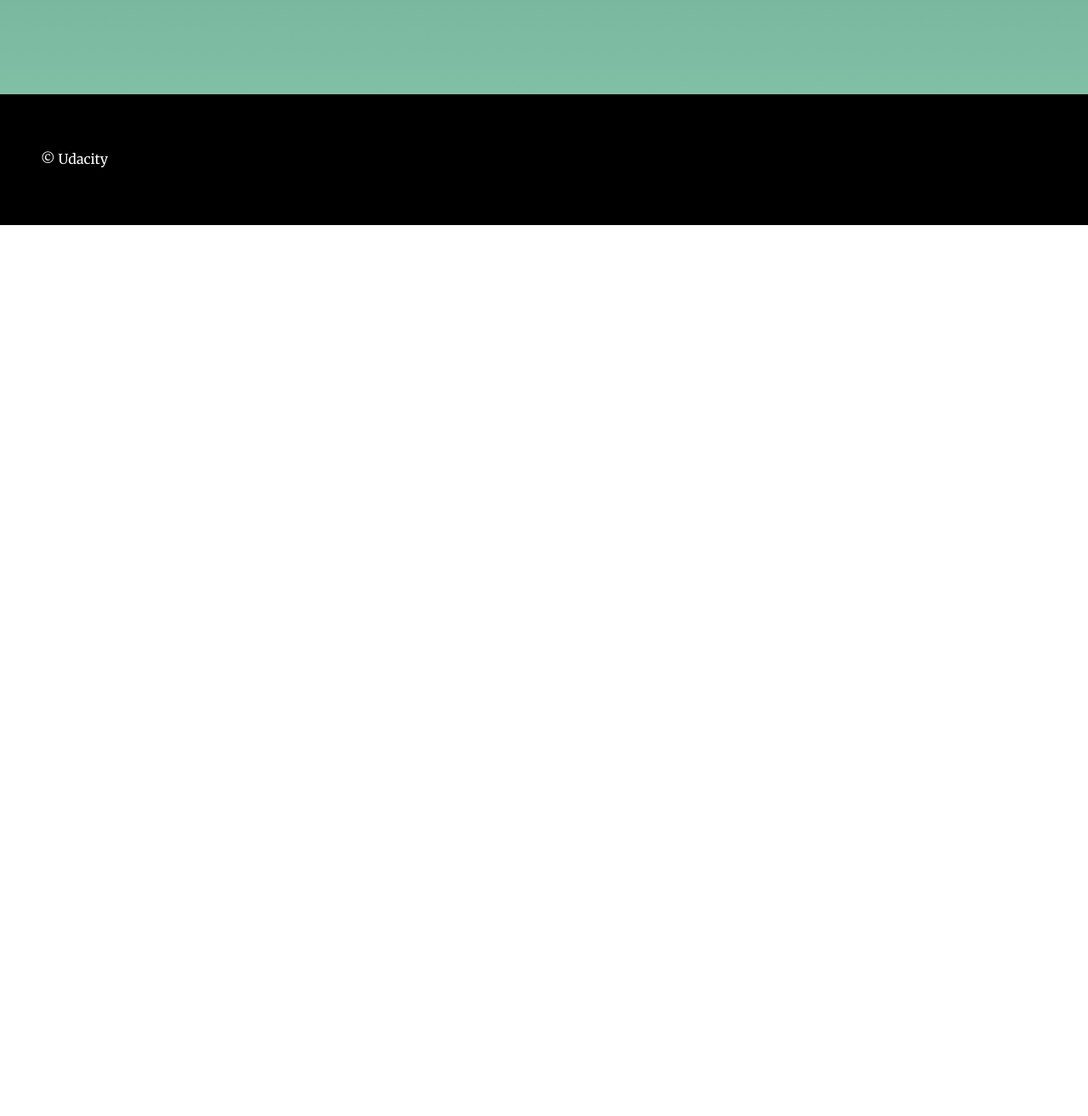
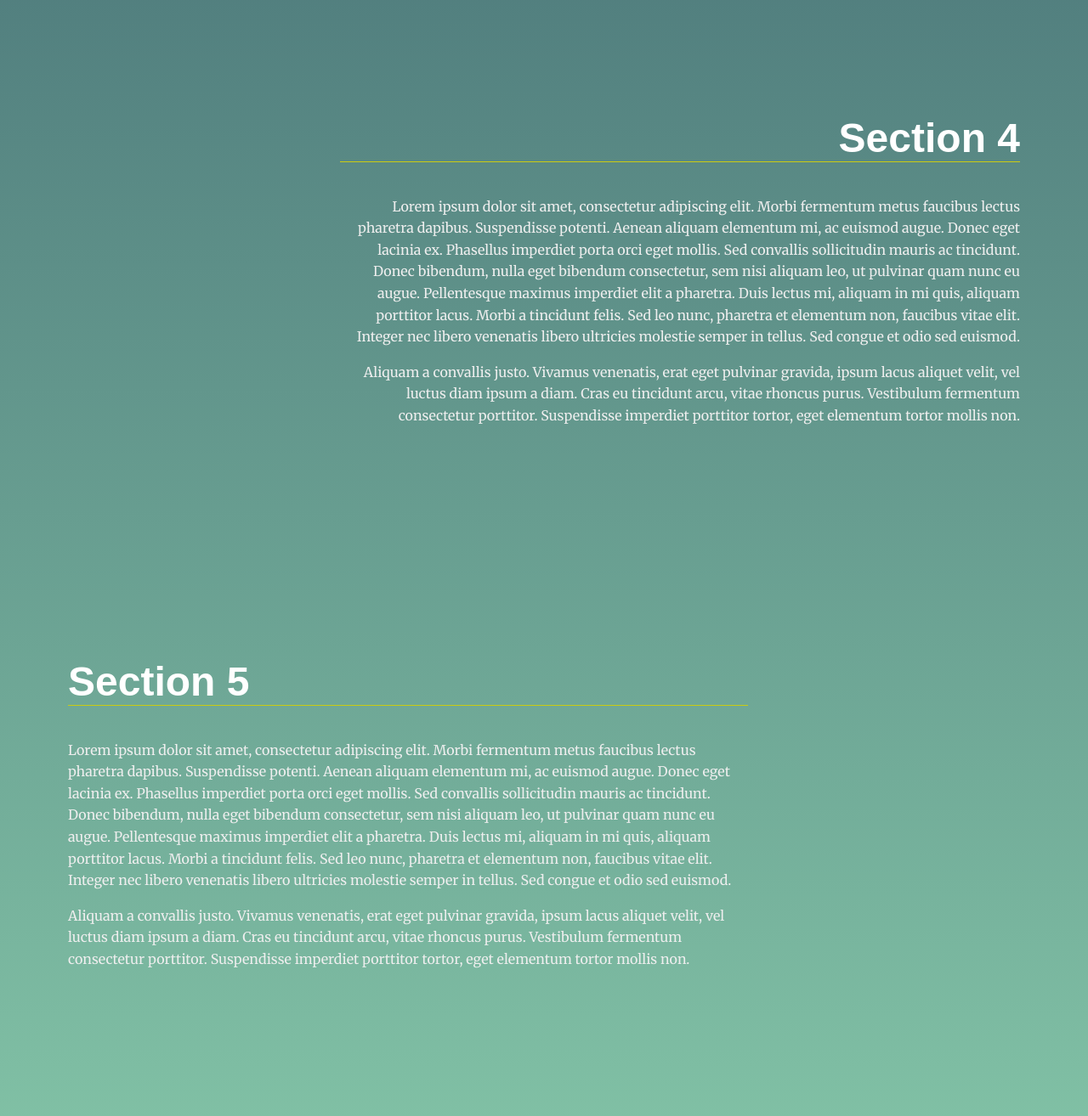
Before and after one commit to nasser5000/mylanding-page-project, a plain HTML site: page index.html in a window 1280 px wide. Shown: the part 2360-3674 px from the top of the page at 85% size. Before the commit the page ends 2625 px from the top, so only its background shows below. Drawn offline with Linux system fonts and the light colour scheme.

Commit message:
create the ceratelistitem function

```diff
--- a/index.html
+++ b/index.html
@@ -1,14 +1,17 @@
-<!DOCTYPE >
+<!DOCTYPE>
 <html lang="en">
+
 <head>
   <meta charset="UTF-8">
   <meta name="viewport" content="width=device-width, initial-scale=1.0">
   <meta http-equiv="X-UA-Compatible" content="ie=edge">
   <title>Manipulating the DOM</title>
   <!-- Load Google Fonts -->
-  <link href="https://fonts.googleapis.com/css?family=Fira+Sans:900|Merriweather&display=swap" rel="stylesheet">  <!-- Load Styles -->
+  <link href="https://fonts.googleapis.com/css?family=Fira+Sans:900|Merriweather&display=swap" rel="stylesheet">
+  <!-- Load Styles -->
   <link href="css/styles.css" rel="stylesheet">
 </head>
+
 <body>
   <!-- HTML Follows BEM naming conventions
   IDs are only used for sections to connect menu achors to sections -->
@@ -29,31 +32,99 @@
     <section id="section1" data-nav="Section 1" class="your-active-class">
       <div class="landing__container">
         <h2>Section 1</h2>
-        <p>Lorem ipsum dolor sit amet, consectetur adipiscing elit. Morbi fermentum metus faucibus lectus pharetra dapibus. Suspendisse potenti. Aenean aliquam elementum mi, ac euismod augue. Donec eget lacinia ex. Phasellus imperdiet porta orci eget mollis. Sed convallis sollicitudin mauris ac tincidunt. Donec bibendum, nulla eget bibendum consectetur, sem nisi aliquam leo, ut pulvinar quam nunc eu augue. Pellentesque maximus imperdiet elit a pharetra. Duis lectus mi, aliquam in mi quis, aliquam porttitor lacus. Morbi a tincidunt felis. Sed leo nunc, pharetra et elementum non, faucibus vitae elit. Integer nec libero venenatis libero ultricies molestie semper in tellus. Sed congue et odio sed euismod.</p>
+        <p>Lorem ipsum dolor sit amet, consectetur adipiscing elit. Morbi fermentum metus faucibus lectus pharetra
+          dapibus. Suspendisse potenti. Aenean aliquam elementum mi, ac euismod augue. Donec eget lacinia ex. Phasellus
+          imperdiet porta orci eget mollis. Sed convallis sollicitudin mauris ac tincidunt. Donec bibendum, nulla eget
+          bibendum consectetur, sem nisi aliquam leo, ut pulvinar quam nunc eu augue. Pellentesque maximus imperdiet
+          elit a pharetra. Duis lectus mi, aliquam in mi quis, aliquam porttitor lacus. Morbi a tincidunt felis. Sed leo
+          nunc, pharetra et elementum non, faucibus vitae elit. Integer nec libero venenatis libero ultricies molestie
+          semper in tellus. Sed congue et odio sed euismod.</p>
 
-        <p>Aliquam a convallis justo. Vivamus venenatis, erat eget pulvinar gravida, ipsum lacus aliquet velit, vel luctus diam ipsum a diam. Cras eu tincidunt arcu, vitae rhoncus purus. Vestibulum fermentum consectetur porttitor. Suspendisse imperdiet porttitor tortor, eget elementum tortor mollis non.</p>
+        <p>Aliquam a convallis justo. Vivamus venenatis, erat eget pulvinar gravida, ipsum lacus aliquet velit, vel
+          luctus diam ipsum a diam. Cras eu tincidunt arcu, vitae rhoncus purus. Vestibulum fermentum consectetur
+          porttitor. Suspendisse imperdiet porttitor tortor, eget elementum tortor mollis non.</p>
       </div>
     </section>
     <section id="section2" data-nav="Section 2">
       <div class="landing__container">
         <h2>Section 2</h2>
-        <p>Lorem ipsum dolor sit amet, consectetur adipiscing elit. Morbi fermentum metus faucibus lectus pharetra dapibus. Suspendisse potenti. Aenean aliquam elementum mi, ac euismod augue. Donec eget lacinia ex. Phasellus imperdiet porta orci eget mollis. Sed convallis sollicitudin mauris ac tincidunt. Donec bibendum, nulla eget bibendum consectetur, sem nisi aliquam leo, ut pulvinar quam nunc eu augue. Pellentesque maximus imperdiet elit a pharetra. Duis lectus mi, aliquam in mi quis, aliquam porttitor lacus. Morbi a tincidunt felis. Sed leo nunc, pharetra et elementum non, faucibus vitae elit. Integer nec libero venenatis libero ultricies molestie semper in tellus. Sed congue et odio sed euismod.</p>
+        <p>Lorem ipsum dolor sit amet, consectetur adipiscing elit. Morbi fermentum metus faucibus lectus pharetra
+          dapibus. Suspendisse potenti. Aenean aliquam elementum mi, ac euismod augue. Donec eget lacinia ex. Phasellus
+          imperdiet porta orci eget mollis. Sed convallis sollicitudin mauris ac tincidunt. Donec bibendum, nulla eget
+          bibendum consectetur, sem nisi aliquam leo, ut pulvinar quam nunc eu augue. Pellentesque maximus imperdiet
+          elit a pharetra. Duis lectus mi, aliquam in mi quis, aliquam porttitor lacus. Morbi a tincidunt felis. Sed leo
+          nunc, pharetra et elementum non, faucibus vitae elit. Integer nec libero venenatis libero ultricies molestie
+          semper in tellus. Sed congue et odio sed euismod.</p>
 
-        <p>Aliquam a convallis justo. Vivamus venenatis, erat eget pulvinar gravida, ipsum lacus aliquet velit, vel luctus diam ipsum a diam. Cras eu tincidunt arcu, vitae rhoncus purus. Vestibulum fermentum consectetur porttitor. Suspendisse imperdiet porttitor tortor, eget elementum tortor mollis non.</p>
+        <p>Aliquam a convallis justo. Vivamus venenatis, erat eget pulvinar gravida, ipsum lacus aliquet velit, vel
+          luctus diam ipsum a diam. Cras eu tincidunt arcu, vitae rhoncus purus. Vestibulum fermentum consectetur
+          porttitor. Suspendisse imperdiet porttitor tortor, eget elementum tortor mollis non.</p>
       </div>
     </section>
     <section id="section3" data-nav="Section 3">
       <div class="landing__container">
         <h2>Section 3</h2>
-        <p>Lorem ipsum dolor sit amet, consectetur adipiscing elit. Morbi fermentum metus faucibus lectus pharetra dapibus. Suspendisse potenti. Aenean aliquam elementum mi, ac euismod augue. Donec eget lacinia ex. Phasellus imperdiet porta orci eget mollis. Sed convallis sollicitudin mauris ac tincidunt. Donec bibendum, nulla eget bibendum consectetur, sem nisi aliquam leo, ut pulvinar quam nunc eu augue. Pellentesque maximus imperdiet elit a pharetra. Duis lectus mi, aliquam in mi quis, aliquam porttitor lacus. Morbi a tincidunt felis. Sed leo nunc, pharetra et elementum non, faucibus vitae elit. Integer nec libero venenatis libero ultricies molestie semper in tellus. Sed congue et odio sed euismod.</p>
+        <p>Lorem ipsum dolor sit amet, consectetur adipiscing elit. Morbi fermentum metus faucibus lectus pharetra
+          dapibus. Suspendisse potenti. Aenean aliquam elementum mi, ac euismod augue. Donec eget lacinia ex. Phasellus
+          imperdiet porta orci eget mollis. Sed convallis sollicitudin mauris ac tincidunt. Donec bibendum, nulla eget
+          bibendum consectetur, sem nisi aliquam leo, ut pulvinar quam nunc eu augue. Pellentesque maximus imperdiet
+          elit a pharetra. Duis lectus mi, aliquam in mi quis, aliquam porttitor lacus. Morbi a tincidunt felis. Sed leo
+          nunc, pharetra et elementum non, faucibus vitae elit. Integer nec libero venenatis libero ultricies molestie
+          semper in tellus. Sed congue et odio sed euismod.</p>
 
-        <p>Aliquam a convallis justo. Vivamus venenatis, erat eget pulvinar gravida, ipsum lacus aliquet velit, vel luctus diam ipsum a diam. Cras eu tincidunt arcu, vitae rhoncus purus. Vestibulum fermentum consectetur porttitor. Suspendisse imperdiet porttitor tortor, eget elementum tortor mollis non.</p>
+        <p>Aliquam a convallis justo. Vivamus venenatis, erat eget pulvinar gravida, ipsum lacus aliquet velit, vel
+          luctus diam ipsum a diam. Cras eu tincidunt arcu, vitae rhoncus purus. Vestibulum fermentum consectetur
+          porttitor. Suspendisse imperdiet porttitor tortor, eget elementum tortor mollis non.</p>
       </div>
     </section>
+    <section id="section4" data-nav="Section 4">
+      <div class="landing__container">
+        <h2>Section 4</h2>
+        <p>Lorem ipsum dolor sit amet, consectetur adipiscing elit. Morbi fermentum metus faucibus lectus pharetra
+          dapibus.
+          Suspendisse potenti. Aenean aliquam elementum mi, ac euismod augue. Donec eget lacinia ex. Phasellus imperdiet
+          porta orci eget mollis. Sed convallis sollicitudin mauris ac tincidunt. Donec bibendum, nulla eget bibendum
+          consectetur, sem nisi aliquam leo, ut pulvinar quam nunc eu augue. Pellentesque maximus imperdiet elit a
+          pharetra.
+          Duis lectus mi, aliquam in mi quis, aliquam porttitor lacus. Morbi a tincidunt felis. Sed leo nunc, pharetra
+          et
+          elementum non, faucibus vitae elit. Integer nec libero venenatis libero ultricies molestie semper in tellus.
+          Sed
+          congue et odio sed euismod.</p>
+
+        <p>Aliquam a convallis justo. Vivamus venenatis, erat eget pulvinar gravida, ipsum lacus aliquet velit, vel
+          luctus
+          diam ipsum a diam. Cras eu tincidunt arcu, vitae rhoncus purus. Vestibulum fermentum consectetur porttitor.
+          Suspendisse imperdiet porttitor tortor, eget elementum tortor mollis non.</p>
+      </div>
+    </section>
+    <section id="section5" data-nav="Section 5">
+      <div class="landing__container">
+        <h2>Section 5</h2>
+        <p>Lorem ipsum dolor sit amet, consectetur adipiscing elit. Morbi fermentum metus faucibus lectus pharetra
+          dapibus.
+          Suspendisse potenti. Aenean aliquam elementum mi, ac euismod augue. Donec eget lacinia ex. Phasellus imperdiet
+          porta orci eget mollis. Sed convallis sollicitudin mauris ac tincidunt. Donec bibendum, nulla eget bibendum
+          consectetur, sem nisi aliquam leo, ut pulvinar quam nunc eu augue. Pellentesque maximus imperdiet elit a
+          pharetra.
+          Duis lectus mi, aliquam in mi quis, aliquam porttitor lacus. Morbi a tincidunt felis. Sed leo nunc, pharetra
+          et
+          elementum non, faucibus vitae elit. Integer nec libero venenatis libero ultricies molestie semper in tellus.
+          Sed
+          congue et odio sed euismod.</p>
+
+        <p>Aliquam a convallis justo. Vivamus venenatis, erat eget pulvinar gravida, ipsum lacus aliquet velit, vel
+          luctus
+          diam ipsum a diam. Cras eu tincidunt arcu, vitae rhoncus purus. Vestibulum fermentum consectetur porttitor.
+          Suspendisse imperdiet porttitor tortor, eget elementum tortor mollis non.</p>
+      </div>
+    </section>
+
   </main>
   <footer class="page__footer">
     <p>&copy Udacity</p>
   </footer>
+  <script src="js/app.js"></script>
+</body>
 
-</body>
 </html>
--- a/js/app.js
+++ b/js/app.js
@@ -17,6 +17,8 @@
  * Define Global Variables
  *
 */
+const sections =Array.from(document.querySelectorAll('section'));
+const menu = document.getElementById('navbar__list');
 
 
 /**
@@ -24,7 +26,15 @@
  * Start Helper Functions
  *
 */
-
+function createListItem() {
+    for (section of sections) {
+        scetionName = section.getattribute('data-nav')ك
+        sectionId = section.getattribute('id');
+        listItem = document.createElement('li');
+        listItem.innerHtml = `<a class ="menu__link" href="${sectionId}">${scetionName}</a>`;
+        menu.appendChild(listItem);
+    }
+}
 
 
 /**
```
